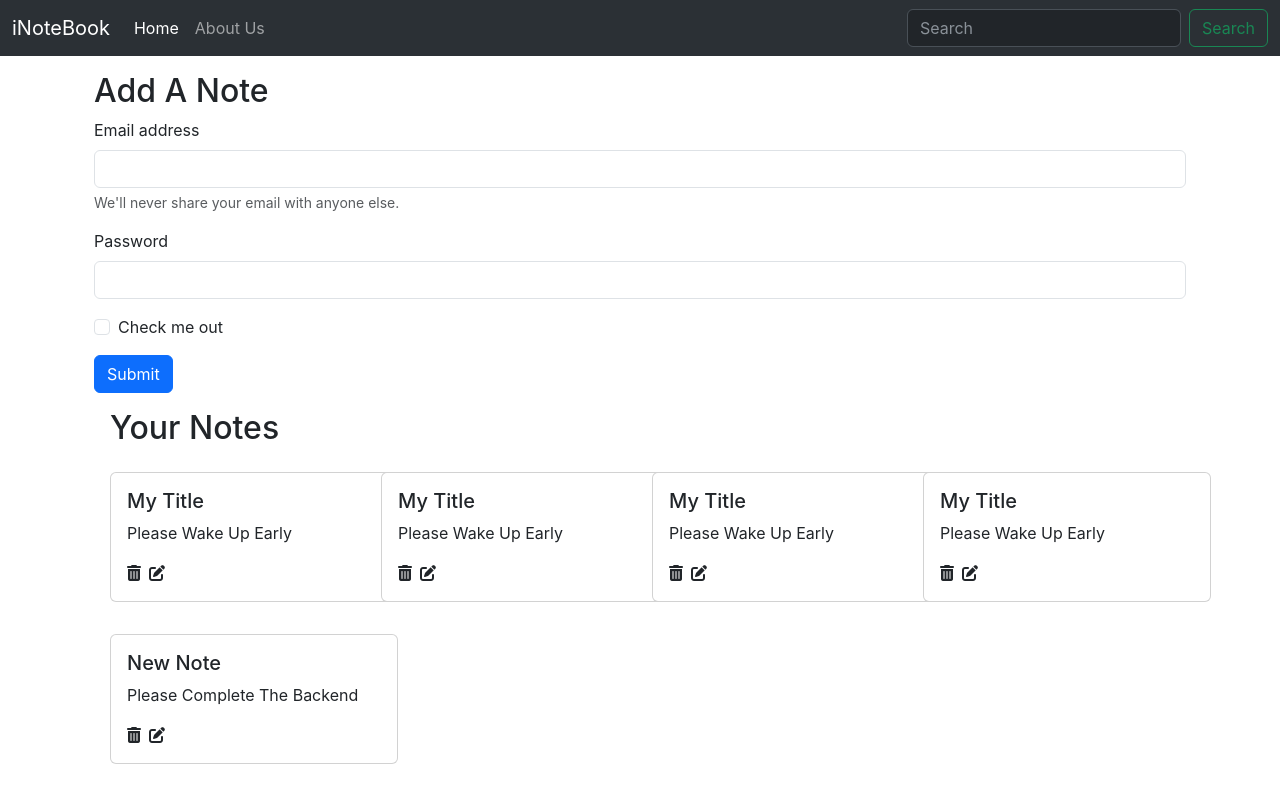
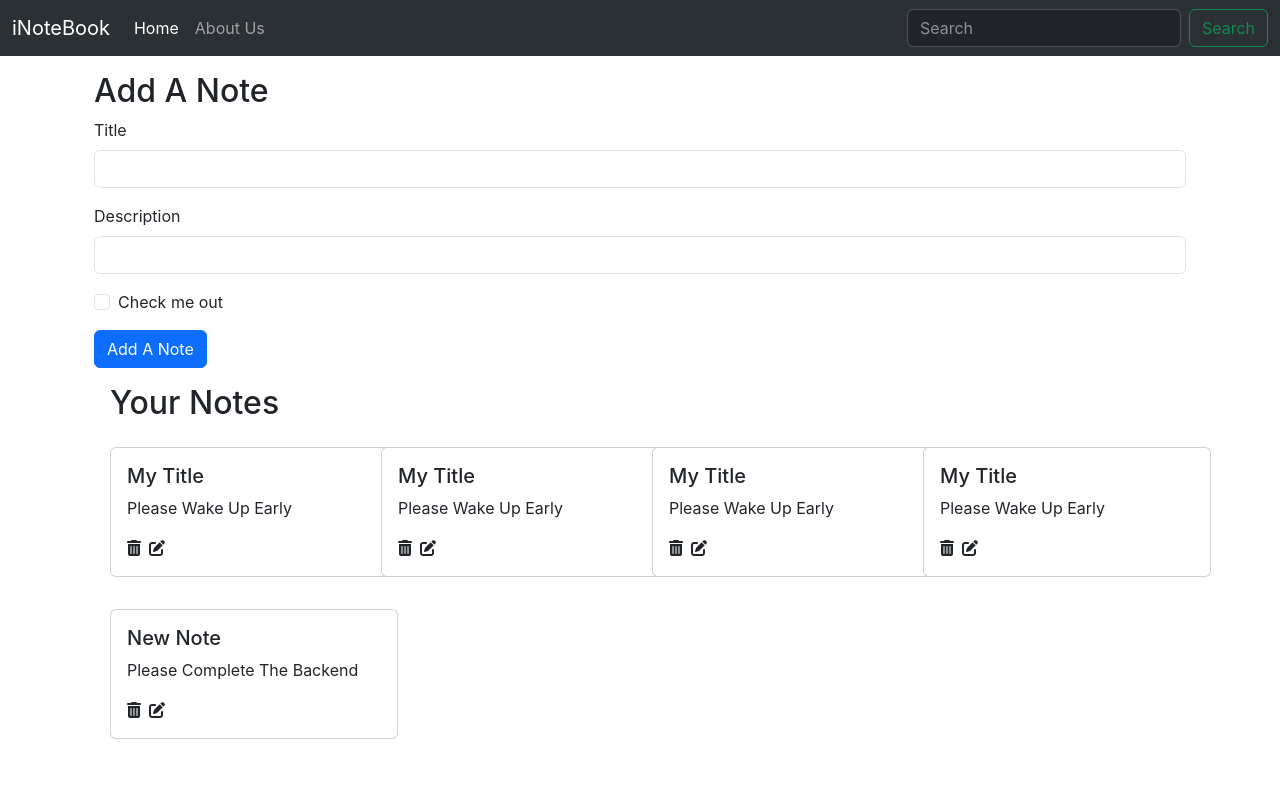
Before and after one commit to AnushkJain2201/FrontEnd-iNoteBook, a React (Create React App) app: page / in a window 1280 px wide. Built offline with nearby package versions, Linux system fonts and the light colour scheme.

Commit message:
Adding Note Client Side Done

```diff
--- a/src/App.js
+++ b/src/App.js
@@ -12,9 +12,10 @@
 import { useState } from 'react';
 
 
+
 function App() {
 
-  const [alert, setAlert] = useState(null);
+  const [alert, setAlert] = useState();
 
       const showAlert = (message , type) => {
         setAlert({
@@ -30,7 +31,7 @@
       <NoteState>
         <BrowserRouter>
           <NavBar />
-          <Alert alert = {alert}/>
+          <Alert alert={alert} />
           <div className="container">
             <Routes>
               <Route path="/*" element={<Home />} />
--- /dev/null
+++ b/src/components/AddNote.js
@@ -0,0 +1,41 @@
+import React, {useContext, useState} from 'react'
+import noteContext from '../context/notes/noteContext';
+
+const AddNote = () => {
+
+
+    const [note, setNote] = useState({title:"" , description:"", tag:"default"});
+
+    const context = useContext(noteContext);
+    // eslint-disable-next-line
+    const { addNote } = context;
+    const handleClick = (e) => {
+        e.preventDefault();
+        addNote(note.title , note.description , note.tag)
+    }
+    const onChange = (e) => {
+        setNote({...note, [e.target.name]: e.target.value})
+    }
+    return (
+        <div className="container my-3">
+            <h2>Add A Note</h2>
+            <form>
+                <div className="mb-3">
+                    <label htmlFor="title" className="form-label">Title</label>
+                    <input type="text" className="form-control" id="title" name="title" onChange={onChange}/>
+                </div>
+                <div className="mb-3">
+                    <label htmlFor="description" className="form-label">Description</label>
+                    <input type="text" className="form-control" id="descripiton" name="description" onChange={onChange}/>
+                </div>
+                <div className="mb-3 form-check">
+                    <input type="checkbox" className="form-check-input" id="exampleCheck1" />
+                    <label className="form-check-label" htmlFor="exampleCheck1">Check me out</label>
+                </div>
+                <button type="submit" className="btn btn-primary" onClick={handleClick}>Add A Note</button>
+            </form>
+        </div>
+    )
+}
+
+export default AddNote
--- a/src/components/Home.js
+++ b/src/components/Home.js
@@ -6,26 +6,6 @@
 
   return (
     <div>
-      <div className="container my-3">
-        <h2>Add A Note</h2>
-        <form>
-          <div className="mb-3">
-            <label htmlFor="exampleInputEmail1" className="form-label">Email address</label>
-            <input type="email" className="form-control" id="exampleInputEmail1" aria-describedby="emailHelp" />
-            <div id="emailHelp" className="form-text">We'll never share your email with anyone else.</div>
-          </div>
-          <div className="mb-3">
-            <label htmlFor="exampleInputPassword1" className="form-label">Password</label>
-            <input type="password" className="form-control" id="exampleInputPassword1" />
-          </div>
-          <div className="mb-3 form-check">
-            <input type="checkbox" className="form-check-input" id="exampleCheck1" />
-            <label className="form-check-label" htmlFor="exampleCheck1">Check me out</label>
-          </div>
-          <button type="submit" className="btn btn-primary">Submit</button>
-        </form>
-      </div>
-
       <Notes />
     </div>
   )
--- a/src/components/Notes.js
+++ b/src/components/Notes.js
@@ -2,18 +2,22 @@
 import { useContext } from 'react';
 import noteContext from '../context/notes/noteContext';
 import NoteItem from './NoteItem';
+import AddNote from './AddNote';
 
 const Notes = () => {
     const context = useContext(noteContext);
     // eslint-disable-next-line
-    const {notes} = context;
+    const { notes, addNote } = context;
     return (
-        <div className="row my-3 mx-3">
-            <h2>Your Notes</h2>
-            {notes.map((notes) => {
-                return <NoteItem key = { notes._id } notes = {notes}/>
-            })}
-        </div>
+        <>
+            <AddNote />
+            <div className="row my-3 mx-3">
+                <h2>Your Notes</h2>
+                {notes.map((notes) => {
+                    return <NoteItem key={notes._id} notes={notes} />
+                })}
+            </div>
+        </>
     )
 }
 
--- a/src/context/notes/NoteState.js
+++ b/src/context/notes/NoteState.js
@@ -52,9 +52,39 @@
         }
       ]
 
+      // SHowing LAertas
+
+
+
       const [notes, setNotes] = useState(notesInitial);
+
+      // Add A Note
+      const addNote = (title, description, tag) => {
+        // Todo API call
+        let note = {
+          "_id": "64919816c268b8b983c47d3bj",
+          "user": "649054a30ae2eea5518235ba",
+          "title": title,
+          "description": description,
+          "tag": tag,
+          "date": "2023-06-20T12:14:14.097Z",
+          "__v": 0
+        };
+        setNotes(notes.concat(note))
+      }
+
+      // Delete A Note
+      const deleteNote = (id) => {
+
+      }
+
+      // Edit A Note
+      const editNote = (id) => {
+
+      }
+
     return (
-        <noteContext.Provider value = {{notes , setNotes}}>
+        <noteContext.Provider value = {{notes, addNote, deleteNote, editNote}}>
             {props.children}
         </noteContext.Provider>
     )
```
Lines whose indentation alone changed are shown as unchanged.
